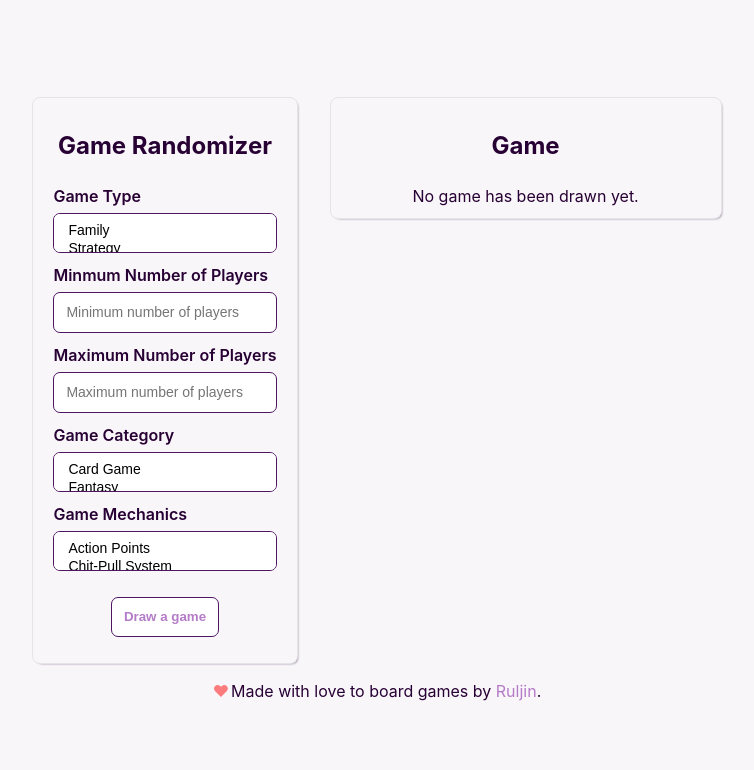
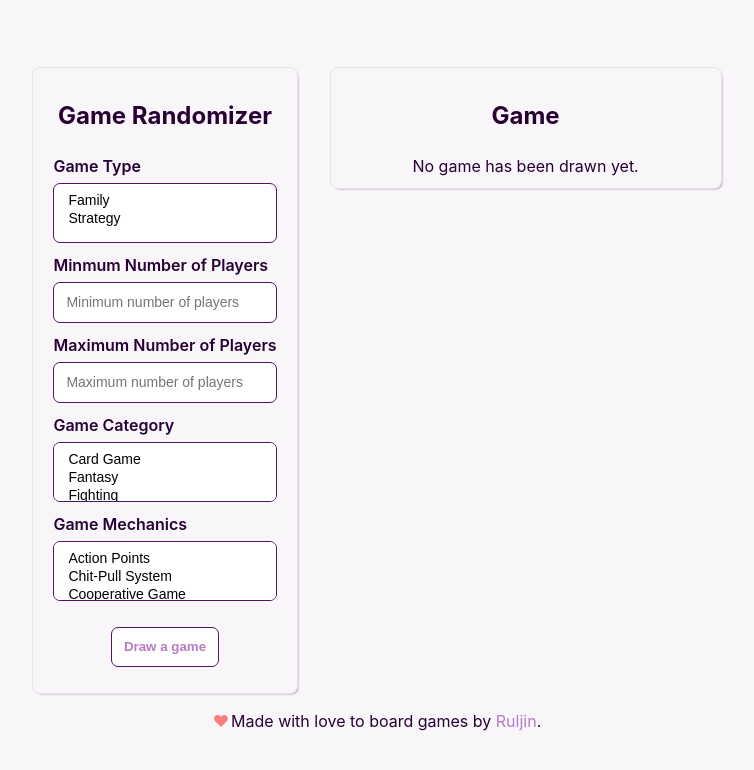
Before and after one commit to ruljin/boardus, a React (Vite) app: page / in a window 1280 px wide. Shown: the top 770 px of the page, without its empty margins (263-1017 px from the left). Built offline with nearby package versions, Linux system fonts and the light colour scheme.

Commit message:
feat(BOARD-3): change Label and Select components styles

```diff
--- a/src/components/Select/Select.module.css
+++ b/src/components/Select/Select.module.css
@@ -8,6 +8,10 @@
   font-size: var(--font-small);
 }
 
+.select--multiple {
+  height: 60px;
+}
+
 .select:focus-within {
   outline: 1px solid var(--third-color);
 }
--- a/src/components/Select/Select.tsx
+++ b/src/components/Select/Select.tsx
@@ -2,5 +2,10 @@ import type { SelectHTMLAttributes } from "react";
 import styles from "./Select.module.css";
 
 export const Select = (props: SelectHTMLAttributes<HTMLSelectElement>) => (
-  <select className={styles.select} {...props} />
+  <select
+    className={`${styles.select} ${
+      props.multiple && styles["select--multiple"]
+    }`}
+    {...props}
+  />
 );
```
